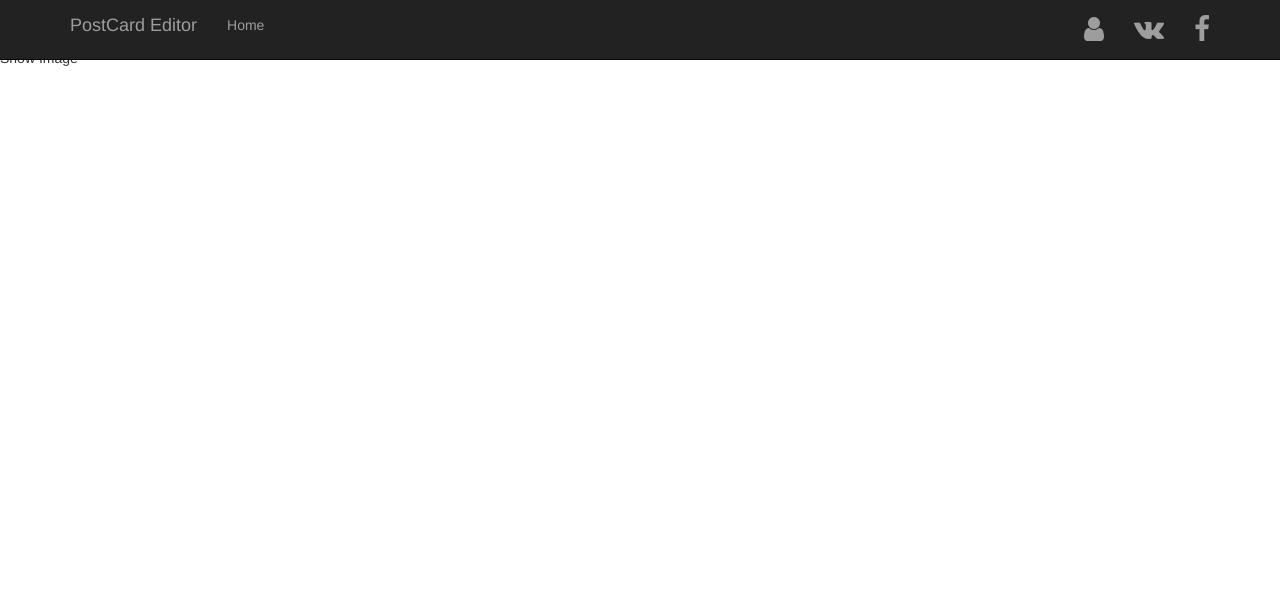
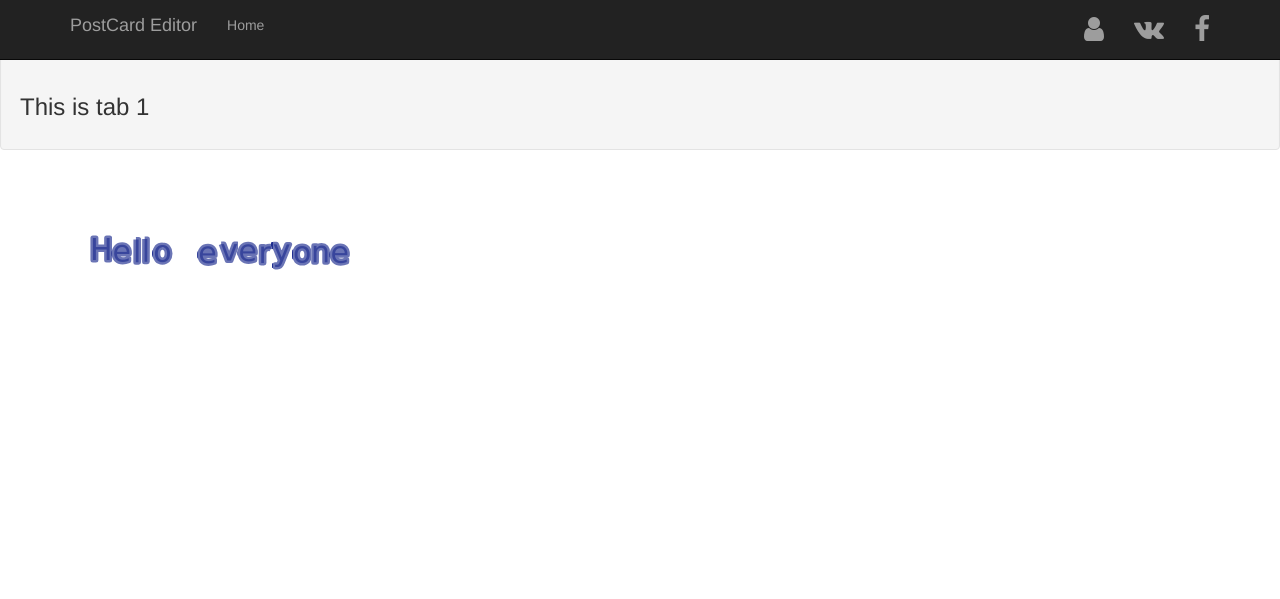
Before and after one commit to RagnarDanneshild/AnimatePostCardView, a Django app: template templates/firstTemplate.html in a window 1280 px wide. Shown: the top 599 px of the page. Before the commit the page ends 66 px from the top, so only its background shows below. Run offline with Django 3.2, Linux system fonts and the light colour scheme; the template is opened without the code that fills it, so the values that code supplies are empty; some libraries are stand-ins or nearby versions.

Commit message:
Jolly nice but littl bit nonsence commit design view of template page Good luck dude!

```diff
--- /dev/null
+++ b/PostCard/static/scripts/DemotivatorTemplate.js
@@ -0,0 +1,3 @@
+/**
+ * Created by Pawel on 22.12.2015.
+ */
--- a/templates/base.html
+++ b/templates/base.html
@@ -7,9 +7,7 @@
     <link rel="stylesheet" type="text/css" href="{% static 'content/bootstrap.min.css'%}">
     <link rel="stylesheet" type="text/css" href="{% static 'content/style.css' %}">
     <link rel="stylesheet" href="https://maxcdn.bootstrapcdn.com/font-awesome/4.5.0/css/font-awesome.min.css">
-      <script src="{% static 'UserProfile.js' %}"></script>
-    <script src="{% static 'scripts/jquery-1.10.2.min.js' %}"></script>
-    <script src="{% static 'scripts/bootstrap.min.js' %}"></script>
+
 </head>
 
 <body>
@@ -56,9 +54,9 @@
         </div>
     </div>
 
-
+<div class='contentBlock'>
 {% block content %}{% endblock %}
-
+</div>
 {% block scripts %}{% endblock %}
 <script>
   window.fbAsyncInit = function() {
@@ -77,6 +75,10 @@
      fjs.parentNode.insertBefore(js, fjs);
    }(document, 'script', 'facebook-jssdk'));
 </script>
+    <script src="{% static 'scripts/UserProfile.js' %}"></script>
+    <script src="{% static 'scripts/jquery-1.10.2.min.js' %}"></script>
+    <script src="{% static 'scripts/bootstrap.min.js' %}"></script>
+
 </body>
 
 <div ></div>
--- a/templates/firstTemplate.html
+++ b/templates/firstTemplate.html
@@ -1,10 +1,81 @@
 {% extends 'base.html' %}
 {%  block content %}
-<div class="template"  id="firstTemplate">
+      <div class="btn-pref btn-group  btn-group-lg" role="group" aria-label="...">
+        <div class="btn-group" role="group">
+            <button type="button" id="stars" class="btn btn-primary" href="#tab1" data-toggle="tab"><span class="glyphicon glyphicon-star" aria-hidden="true"></span>
+                <div class="hidden-xs">FirstTemplate</div>
+            </button>
+        </div>
+        <div class="btn-group" role="group">
+            <button type="button" id="favorites" class="btn btn-default" href="#tab2" data-toggle="tab"><span class="glyphicon glyphicon-heart" aria-hidden="true"></span>
+                <div class="hidden-xs">SecondTemplate</div>
+            </button>
+        </div>
+        <div class="btn-group" role="group">
+            <button type="button" id="following" class="btn btn-default" href="#tab3" data-toggle="tab"><span class="glyphicon glyphicon-user" aria-hidden="true"></span>
+                <div class="hidden-xs">ThirdTemplate</div>
+            </button>
+        </div>
+    </div>
+
+        <div class="well">
+      <div class="tab-content">
+        <div class="tab-pane fade in active" id="tab1">
+          <h3>This is tab 1</h3>
+        </div>
+        <div class="tab-pane fade in" id="tab2">
+         <div class="template"  id="firstTemplate">
 <input type="text" value="Header Text" placeholder="Please Enter Header Text"/>
 <input type="text" value="Lower Text" placeholder="Please Enter Lower Text"/>
     <input type='file'  id="inputFile" onchange="readURL(this);" accept="image/*"/>
 <span> Show Image</span>
 
 </div>
+        </div>
+        <div class="tab-pane fade in" id="tab3">
+          <h3>This is tab 3</h3>
+        </div>
+      </div>
+    </div>
+
+
+    <div class='container'>
+    <canvas width="620" height="430" ></canvas>
+<canvas width="620" height="430" id="second" ></canvas>
+    </div>
+
+    <div id="disqus_thread"></div>
 {% endblock %}
+
+{% block scripts %}
+
+<script type="text/javascript">
+
+        var ctx = document.querySelector("canvas").getContext("2d"),
+    dashLen = 80, dashOffset = dashLen, speed = 5,
+    txt = "Hello  everyone", x = 20, i = 0;
+
+ctx.font = "30px Comic Sans MS, cursive, TSCu_Comic, sans-serif";
+ctx.lineWidth = 5; ctx.lineJoin = "round"; ctx.globalAlpha = 2/3;
+ctx.strokeStyle = ctx.fillStyle = "#1f2f90";
+
+(function loop() {
+  ctx.clearRect(x, 0, 60, 150);
+  ctx.setLineDash([dashLen - dashOffset, dashOffset - speed]); // create a long dash mask
+  dashOffset -= speed;                                         // reduce dash length
+  ctx.strokeText(txt[i], x, 90);                               // stroke letter
+
+  if (dashOffset > 0) requestAnimationFrame(loop);             // animate
+  else {
+    ctx.fillText(txt[i], x, 90);                               // fill final letter
+    dashOffset = dashLen;                                      // prep next char
+    x += ctx.measureText(txt[i++]).width + ctx.lineWidth * Math.random();
+    ctx.setTransform(1, 0, 0, 1, 0, 3 * Math.random());        // random y-delta
+    ctx.rotate(Math.random() * 0.005);                         // random rotation
+    if (i < txt.length) requestAnimationFrame(loop);
+  }
+})();
+    </script>
+
+<noscript>Please enable JavaScript to view the <a href="https://disqus.com/?ref_noscript" rel="nofollow">comments powered by Disqus.</a></noscript>
+{% endblock %}
```
Also changed, not shown: PostCard/static/scripts/disqus.js (added, +19 -0 lines), templates/CreatePostCardButton.html (added, +28 -0 lines), templates/index.html (+1 -28 lines), db.sqlite3.
